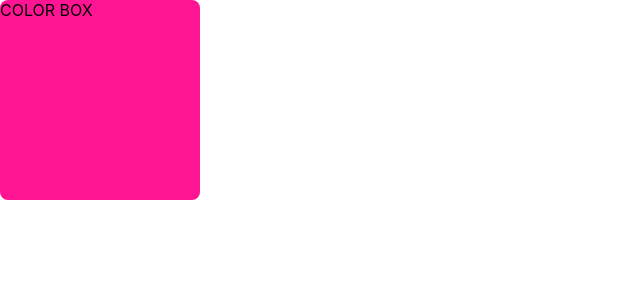
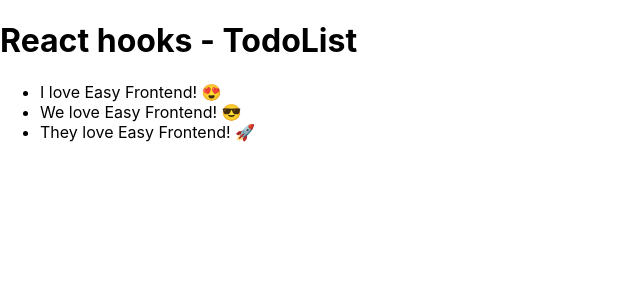
Before and after one commit to thanhtungcis60/learn-reactjs, a React (Create React App) app: page / in a window 1280 px wide. Shown: the top 300 px of the page, without its empty margins (0-640 px from the left). Built offline with nearby package versions, Linux system fonts and the light colour scheme.

Commit message:
React hooks P05

```diff
--- a/src/App.js
+++ b/src/App.js
@@ -1,10 +1,11 @@
 import logo from './logo.svg';
 // import './App.css';
-import React from 'react';
+import React, { useState } from 'react';
 import TodoFeature from './features/Todo';
 import AlbumFeature from './features/Album';
 import ColorBox from './components/ColorBox';
 import Counter from './components/Counter';
+import TodoList from './components/TodoList';
 
 function One() {
   return (<div>
@@ -25,57 +26,85 @@
 </div>)
 
 function App() {
-  const age = 18;
-  const name = 'TTT';
-  const isFemale = true;
-  const student = {
-    name: 'Easy Frontend'
-  };
-  const colorList = ['red', 'green', 'blue'];
+  const [todoList, setTodoList] = useState([
+    { id: 1, title: 'I love Easy Frontend! 😍' },
+    { id: 2, title: 'We love Easy Frontend! 😎' },
+    { id: 3, title: 'They love Easy Frontend! 🚀' },
+  ]);
+
+  function handleTodoClick(todo) {
+    console.log(todo);
+    const index = todoList.findIndex(x => x.id === todo.id);
+    if (index < 0) return;
+
+    const newTodoList = [...todoList];
+    newTodoList.splice(index, 1);
+    setTodoList(newTodoList);
+  }
 
   return (
-    <div className="App">
-      {/* <header className="App-header">
-        <img src={logo} className="App-logo" alt="logo" />
-        <p>Xin chào {name} - {age} - {isFemale ? 'Female' : 'Male'}</p>
-        {isFemale ? <p>Female</p> : <p>Male</p>}
-        {isFemale &&
-          (<>
-            <p>Female 1</p>
-            <p>Female 2</p>
-            <p>Female 3</p>
-          </>)
-        }
-        {isFemale &&
-          (<div>
-            <p>Female 1</p>
-            <p>Female 2</p>
-            <p>Female 3</p>
-          </div>)
-        }
-        {isFemale &&
-          (<React.Fragment>
-            <p>Female 1</p>
-            <p>Female 2</p>
-            <p>Female 3</p>
-          </React.Fragment>)
-        }
-        {!isFemale && <p>Male</p>}
-
-        <p>student.name: {student.name}</p>
-
-        <ol>
-          {colorList.map(color => <li style={{ color }}>{color}</li>)}
-        </ol>
-      </header>
-       */}
-
-      {/* <TodoFeature /> */}
-      {/* <AlbumFeature /> */}
-      <ColorBox />
-      {/* <Counter /> */}
+    <div className="app">
+      <h1>React hooks - TodoList</h1>
+      <TodoList todos={todoList} onTodoClick={handleTodoClick} />
     </div>
   );
 }
 
+// function App() {
+//   const age = 18;
+//   const name = 'TTT';
+//   const isFemale = true;
+//   const student = {
+//     name: 'Easy Frontend'
+//   };
+//   const colorList = ['red', 'green', 'blue'];
+
+//   return (
+//     <div className="App">
+//       {/* <header className="App-header">
+//         <img src={logo} className="App-logo" alt="logo" />
+//         <p>Xin chào {name} - {age} - {isFemale ? 'Female' : 'Male'}</p>
+//         {isFemale ? <p>Female</p> : <p>Male</p>}
+//         {isFemale &&
+//           (<>
+//             <p>Female 1</p>
+//             <p>Female 2</p>
+//             <p>Female 3</p>
+//           </>)
+//         }
+//         {isFemale &&
+//           (<div>
+//             <p>Female 1</p>
+//             <p>Female 2</p>
+//             <p>Female 3</p>
+//           </div>)
+//         }
+//         {isFemale &&
+//           (<React.Fragment>
+//             <p>Female 1</p>
+//             <p>Female 2</p>
+//             <p>Female 3</p>
+//           </React.Fragment>)
+//         }
+//         {!isFemale && <p>Male</p>}
+
+//         <p>student.name: {student.name}</p>
+
+//         <ol>
+//           {colorList.map(color => <li style={{ color }}>{color}</li>)}
+//         </ol>
+//       </header>
+//        */}
+
+//       {/* <TodoFeature /> */}
+//       {/* <AlbumFeature /> */}
+//       <ColorBox />
+//       {/* <Counter /> */}
+
+
+//     </div>
+//   );
+// }
+
+
 export default App;
--- /dev/null
+++ b/src/components/TodoList/index.jsx
@@ -0,0 +1,34 @@
+import React from 'react';
+import PropTypes from 'prop-types';
+
+TodoList.propTypes = {
+    todos: PropTypes.array,
+    onTodoClick: PropTypes.func
+};
+TodoList.defaultProps = {
+    todos: [],
+    onTodoClick: null
+}
+function TodoList(props) {
+    const { todos, onTodoClick } = props;
+
+    function handleClick(todo) {
+        if (onTodoClick) {
+            onTodoClick(todo);
+        }
+    }
+    return (
+        <ul className="todo-list">
+            {todos.map(todo => (
+                <li
+                    key={todo.id}
+                    onClick={() => handleClick(todo)}
+                >
+                    {todo.title}
+                </li>
+            ))}
+        </ul>
+    );
+}
+
+export default TodoList;
```
